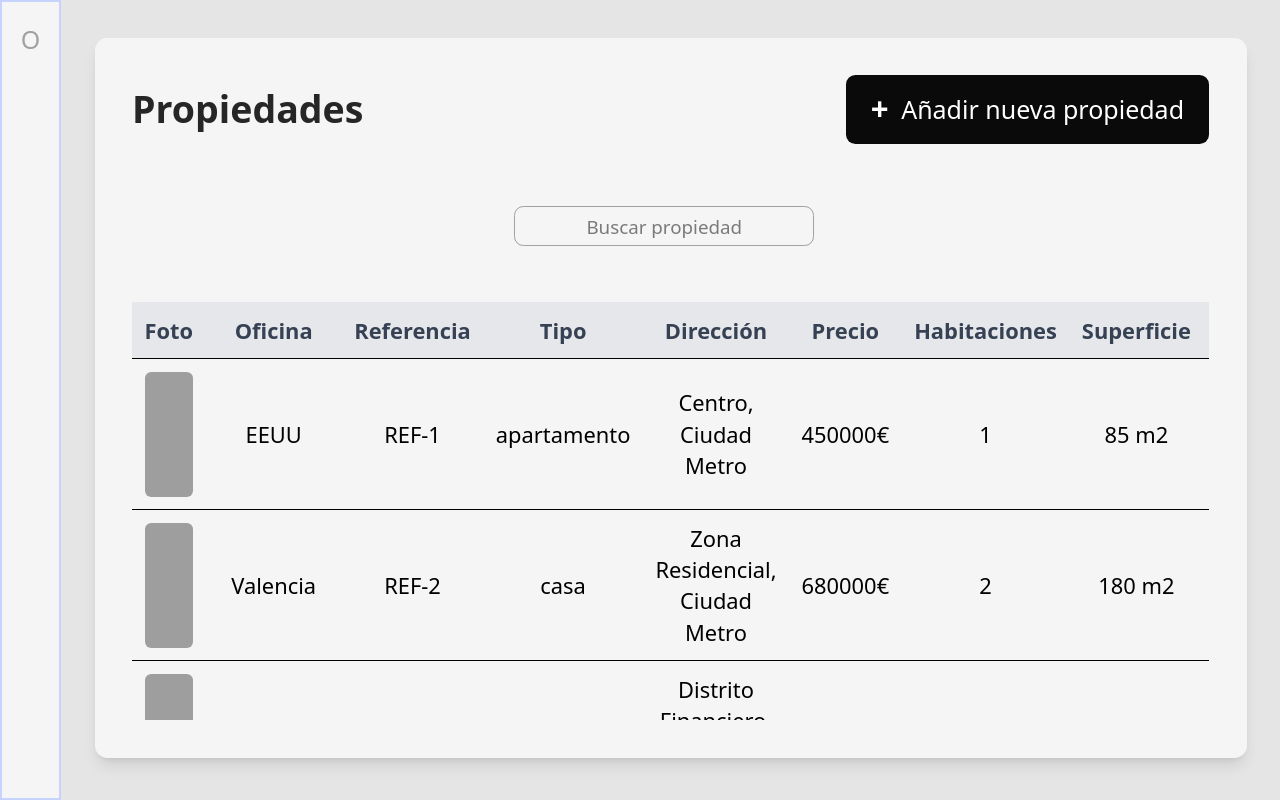
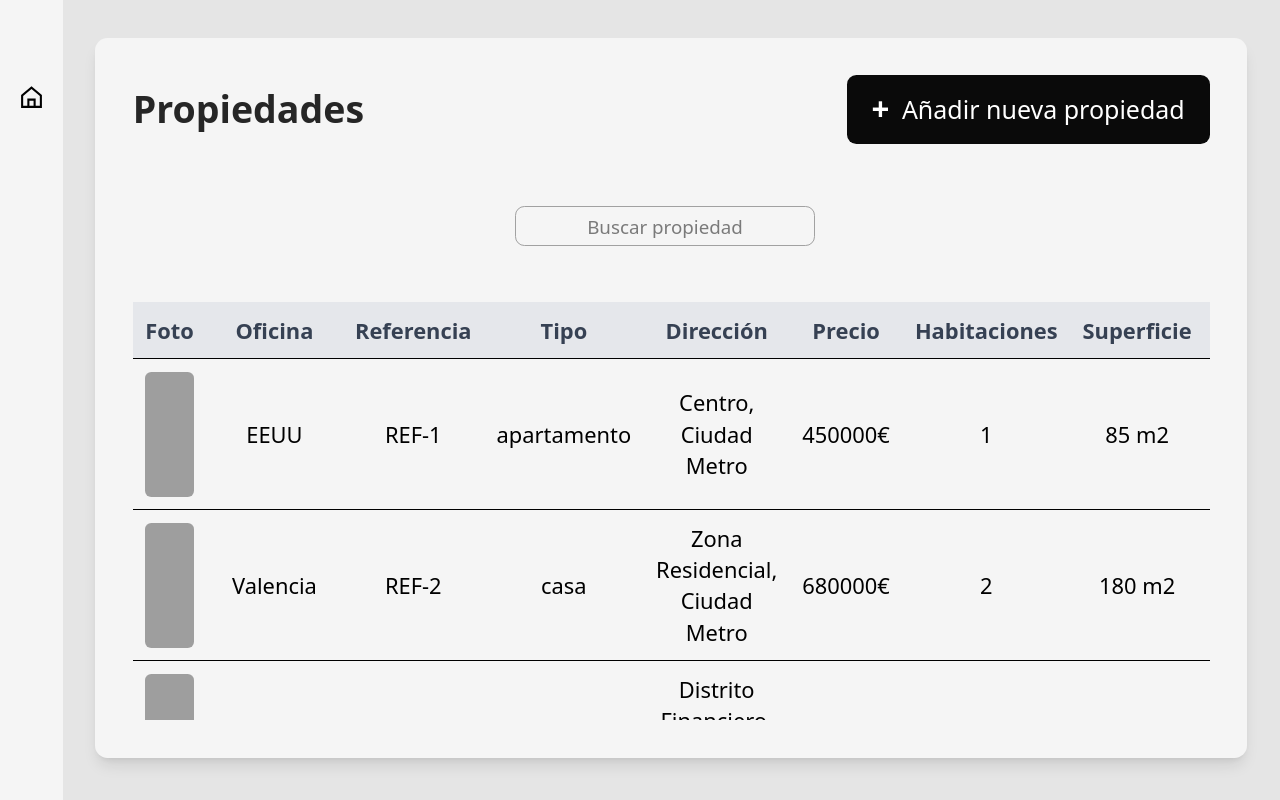
Before and after one commit to RGC02995/prueba-tecnica-Lion, a React (Vite) app: page / in a window 1280 px wide. Built offline with nearby package versions, Linux system fonts and the light colour scheme; grey boxes are pictures that could not be loaded.

Commit message:
feat: add HomeIcon in SideBar component

```diff
--- a/src/App.jsx
+++ b/src/App.jsx
@@ -1,11 +1,23 @@
 import { PropertyList } from "./components/features/PropertyList.jsx";
-import { Home } from "./pages/Home";
+import { Home } from "./pages/Home/Home";
 import { SideBar } from "./components/layout/SideBar";
+import { Routes, Route } from "react-router-dom";
+import { DefaultError } from "./pages/Error/DefaultError";
 function App() {
   return (
-    <div className="flex bg-neutral-200">
-      <SideBar />
-      <Home />
+    <div>
+      <Routes>
+        <Route
+          path="/"
+          element={
+            <div className="flex bg-neutral-200 min-h-screen">
+              <SideBar />
+              <Home />
+            </div>
+          }
+        />
+        <Route path="*" element={<DefaultError />} />
+      </Routes>
     </div>
   );
 }
--- /dev/null
+++ b/src/components/icons/HomeIcon.jsx
@@ -0,0 +1,14 @@
+export const HomeIcon = (props) => (
+  <svg
+    xmlns="http://www.w3.org/2000/svg"
+    width="1em"
+    height="1em"
+    viewBox="0 0 24 24"
+    {...props}
+  >
+    <path
+      fill="#000000"
+      d="m12 1.198l10 8.334V22H2V9.532l10-8.334ZM10 20h4v-5h-4v5Zm6 0h4v-9.532l-8-6.666l-8 6.666V20h4v-7h8v7Z"
+    ></path>
+  </svg>
+);
--- /dev/null
+++ b/src/components/layout/Layout.jsx
@@ -0,0 +1,12 @@
+import { Outlet } from "react-router-dom";
+import { SideBar } from "./SideBar";
+export const Layout = () => {
+  return (
+    <div className="flex bg-neutral-200 min-h-screen">
+      <SideBar />
+      <main className="flex-1 ">
+        <Outlet />
+      </main>
+    </div>
+  );
+};
--- a/src/components/layout/SideBar.jsx
+++ b/src/components/layout/SideBar.jsx
@@ -1,10 +1,15 @@
+import { Link } from "react-router-dom";
+
+import { HomeIcon } from "../icons/HomeIcon";
 export const SideBar = () => {
   return (
-    <div className="w-10 h-screen p-0 border-indigo-200 border-2  max-w-[75px] bg-neutral-100 ]">
-      <ul className="p-2 style-none text-neutral-400 flex flex-col gap-10 items-center">
-        <li className="hover:bg-neutral-200 hover:text-neutral-950 p-1  rounded-md cursor-pointer max-h-[50px] flex items-center justify-center">
-          O
-        </li>
+    <div className="w-10 h-[100vh]  border-indigo-200  max-w-[75px] bg-neutral-100 ]">
+      <ul className="p-2  style-none text-neutral-400 flex flex-col gap-10 items-center">
+        <Link to="/">
+          <li className="hover:bg-neutral-200 hover:text-neutral-950 p-2 mt-10  rounded-md cursor-pointer max-h-[45px] flex items-center justify-center">
+            <HomeIcon />
+          </li>
+        </Link>
       </ul>
     </div>
   );
--- /dev/null
+++ b/src/pages/Error/DefaultError.jsx
@@ -0,0 +1,14 @@
+import { Link } from "react-router-dom";
+export const DefaultError = () => {
+  return (
+    <div className="font-extralight w-screen h-screen bg-neutral-300 flex items-center justify-center text-2xl">
+      <p className="">
+        Esta página no existe, presione{" "}
+        <Link to="/">
+          <b>aquí </b>
+        </Link>
+        para volver a inicio o en el icono de inicio de la barra lateral.
+      </p>
+    </div>
+  );
+};
--- a/src/pages/Home.jsx
+++ b/src/pages/Home/Home.jsx
@@ -1,14 +1,14 @@
 import { useState } from "react";
 
-import { SearchInput } from "../components/ui/SearchInput";
-import { PropertyList } from "../components/features/PropertyList";
-import { BtnAddProperty } from "../components/ui/BtnAddProperty";
-import { AddPropertyModal } from "../components/ui/AddPropertyModal";
-import { filterProperties } from "../utils/filterProperties.js";
+import { SearchInput } from "../../components/ui/SearchInput";
+import { PropertyList } from "../../components/features/PropertyList";
+import { BtnAddProperty } from "../../components/ui/BtnAddProperty";
+import { AddPropertyModal } from "../../components/ui/AddPropertyModal";
+import { filterProperties } from "../../utils/filterProperties.js";
 
 // import propertiesData from "../data/properties.json";
 
-import { useProperties } from "../hooks/useProperties.js";
+import { useProperties } from "../../hooks/useProperties.js";
 
 export const Home = () => {
   const { allProperties, addProperty } = useProperties();
@@ -23,7 +23,7 @@ export const Home = () => {
   const filteredProperties = filterProperties(allProperties, search);
 
   return (
-    <div className="w-full h-screen bg-neutral-200 flex flex-col items-center py-6">
+    <div className="w-full h-screen bg-neutral-200 flex flex-col items-center py-6 p-2 overflow-hidden">
       {/* Ventana blanca */}
       <div className=" w-[90vw] h-[90vh] p-6 rounded-lg shadow-lg flex flex-col bg-neutral-100">
         {/* Header: Título + Botón */}
```
